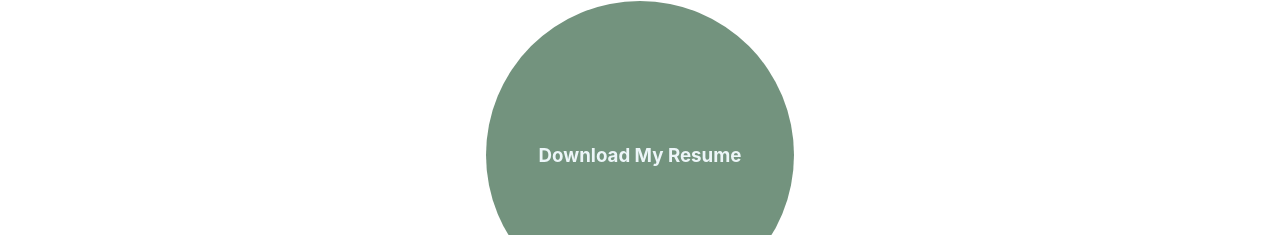
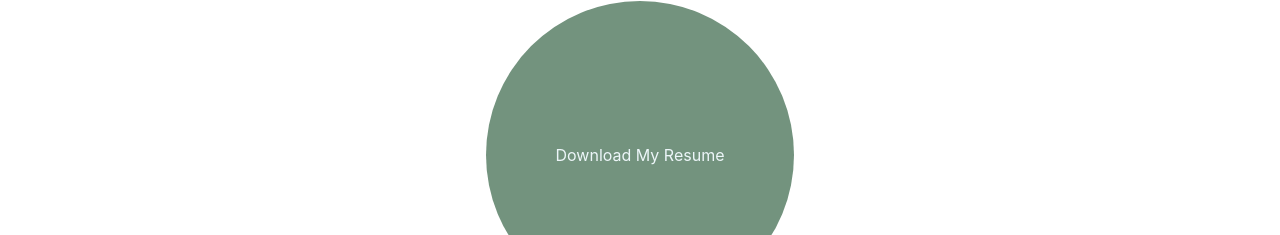
Before and after one commit to lindsay-henderson/lindsay-henderson-resume, a React (Create React App) app: page /Resume in a window 1280 px wide. Shown: the part 245-480 px from the top of the page. Built offline with nearby package versions, Linux system fonts and the light colour scheme.

Commit message:
edit css for resumee

```diff
--- a/src/pages/Resume.jsx
+++ b/src/pages/Resume.jsx
@@ -1,13 +1,13 @@
 import '../styles/resume.css'
 function Resume() {
   return (
-  <body>
+    <div>
     <p className="resume">
       <a href="/Lindsay-N-Henderson-Resume-22.pdf" download>
-      <h3>Download My Resume</h3>
+      Download My Resume
       </a>
     </p>
-  </body>
+  </div>
   )}
 
 export default Resume
--- a/src/styles/Resume.css
+++ b/src/styles/Resume.css
@@ -1,3 +1,11 @@
+div {
+  display: flex;
+  flex-direction: column;
+  align-items: center;
+  justify-content: center;
+  width: 100%;
+}
+
 .resume {
   display: flex;
   flex-direction: column;
```
